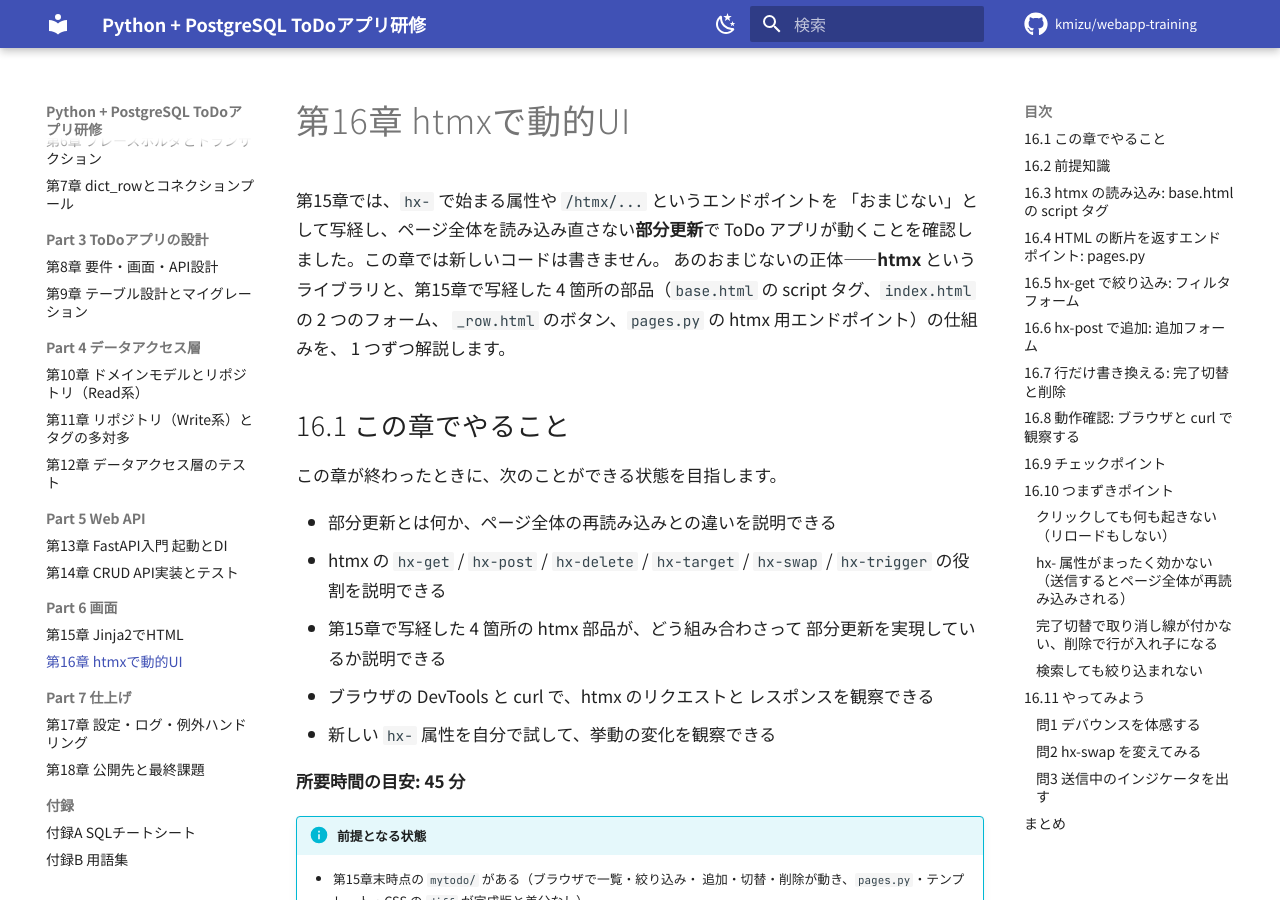
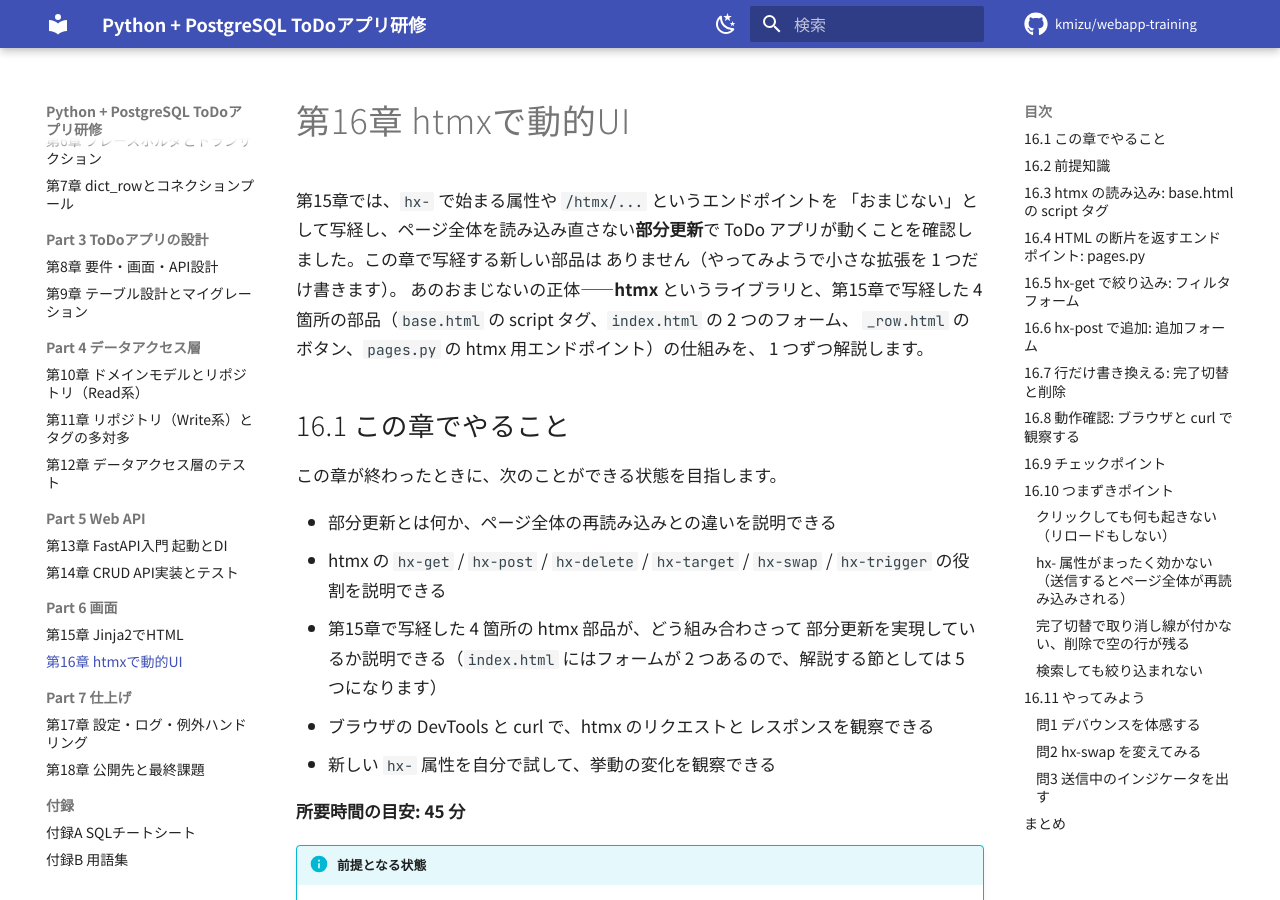
Before and after one commit to kmizu/webapp-training, an MkDocs documentation site: the page built from docs/16-ui-htmx.md, in a window 1280 px wide and 900 px high. Built offline with MkDocs 1.6.1 and Material for MkDocs 9.7.7, drawn with Linux system fonts in a browser that asks for light colours; comment, search, counter and statistics services are not loaded; some of the changed text lies outside the part shown.

Commit message:
docs: address minor review comments in 16-ui-htmx.md

```diff
--- a/docs/16-ui-htmx.md
+++ b/docs/16-ui-htmx.md
@@ -2,7 +2,8 @@
 
 第15章では、`hx-` で始まる属性や `/htmx/...` というエンドポイントを
 「おまじない」として写経し、ページ全体を読み込み直さない**部分更新**で
-ToDo アプリが動くことを確認しました。この章では新しいコードは書きません。
+ToDo アプリが動くことを確認しました。この章で写経する新しい部品は
+ありません（やってみようで小さな拡張を 1 つだけ書きます）。
 あのおまじないの正体——**htmx** というライブラリと、第15章で写経した
 4 箇所の部品（`base.html` の script タグ、`index.html` の 2 つのフォーム、
 `_row.html` のボタン、`pages.py` の htmx 用エンドポイント）の仕組みを、
@@ -16,7 +17,8 @@ ToDo アプリが動くことを確認しました。この章では新しいコ
 - htmx の `hx-get` / `hx-post` / `hx-delete` / `hx-target` /
   `hx-swap` / `hx-trigger` の役割を説明できる
 - 第15章で写経した 4 箇所の htmx 部品が、どう組み合わさって
-  部分更新を実現しているか説明できる
+  部分更新を実現しているか説明できる（`index.html` にはフォームが
+  2 つあるので、解説する節としては 5 つになります）
 - ブラウザの DevTools と curl で、htmx のリクエストと
   レスポンスを観察できる
 - 新しい `hx-` 属性を自分で試して、挙動の変化を観察できる
@@ -551,7 +553,7 @@ htmx は既定では **200 番台のレスポンスだけ**を画面に反映し
 GET 送信として動きます（その場合も絞り込み自体は動くので、
 「部分更新にならない」という形で気づきます）。
 
-### 完了切替で取り消し線が付かない、削除で行が入れ子になる
+### 完了切替で取り消し線が付かない、削除で空の行が残る
 
 `hx-swap="outerHTML"` の書き忘れ・書き損じが典型です。既定値の
 `innerHTML` だと `<tr>` の**中身**だけが差し替わるので、
@@ -633,7 +635,8 @@ Network タブで「入力したときに `/partials/list` へのリクエスト
 ### 問3 送信中のインジケータを出す
 
 追加フォームに `hx-indicator` を使って、**リクエスト送信中だけ
-「送信中...」と表示する**仕組みを追加してください。ヒント:
+「送信中...」と表示する**仕組みを追加してください。本章で唯一
+新しく書くコードです。ヒント:
 htmx はリクエストの間、指定した要素に `htmx-request` クラスを
 自動で付け外しします。表示・非表示は CSS で制御します。
 
```
